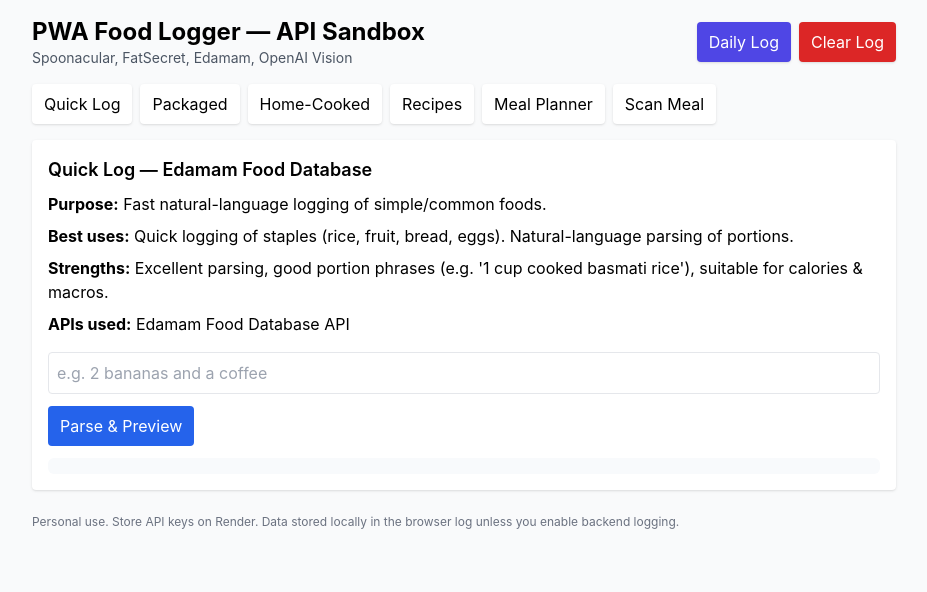
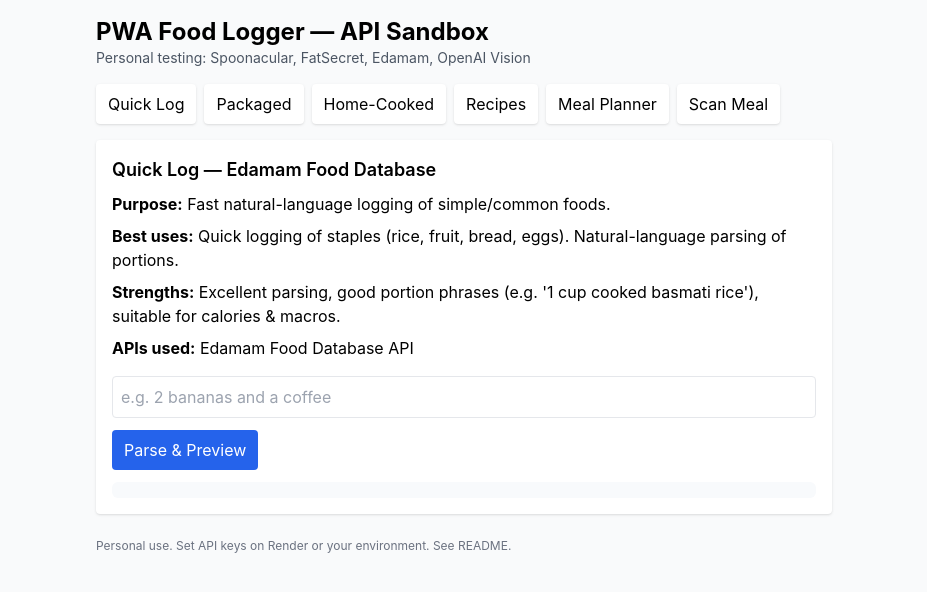
Before and after one commit to Andreupeak/pwa-food-logger, a website: page public/index.html in a window 1280 px wide. Shown: the whole page, without its empty margins (176-1103 px from the left). Drawn offline with nearby package versions, Linux system fonts and the light colour scheme.

Commit message:
Update index.html

```diff
--- a/public/index.html
+++ b/public/index.html
@@ -9,16 +9,10 @@
   <link rel="stylesheet" href="/styles.css">
 </head>
 <body class="bg-gray-50 min-h-screen">
-  <div class="max-w-4xl mx-auto p-4">
-    <header class="mb-4 flex items-center justify-between">
-      <div>
-        <h1 class="text-2xl font-bold">PWA Food Logger — API Sandbox</h1>
-        <p class="text-sm text-gray-600">Spoonacular, FatSecret, Edamam, OpenAI Vision</p>
-      </div>
-      <div class="flex gap-2 items-center">
-        <button id="open-log" class="px-3 py-2 bg-indigo-600 text-white rounded shadow">Daily Log</button>
-        <button id="clear-log" class="px-3 py-2 bg-red-600 text-white rounded shadow">Clear Log</button>
-      </div>
+  <div class="max-w-3xl mx-auto p-4">
+    <header class="mb-4">
+      <h1 class="text-2xl font-bold">PWA Food Logger — API Sandbox</h1>
+      <p class="text-sm text-gray-600">Personal testing: Spoonacular, FatSecret, Edamam, OpenAI Vision</p>
     </header>
 
     <nav class="flex gap-2 mb-4 flex-wrap">
@@ -30,22 +24,11 @@
       <button data-tab="vision" class="tab-btn px-3 py-2 bg-white rounded shadow">Scan Meal</button>
     </nav>
 
-    <main id="tab-content" class="bg-white p-4 rounded shadow min-h-[320px]"></main>
+    <main id="tab-content" class="bg-white p-4 rounded shadow"></main>
 
     <footer class="mt-6 text-xs text-gray-500">
-      Personal use. Store API keys on Render. Data stored locally in the browser log unless you enable backend logging.
+      Personal use. Set API keys on Render or your environment. See README.
     </footer>
-  </div>
-
-  <div id="log-modal" class="fixed inset-0 bg-black/40 hidden items-center justify-center">
-    <div class="bg-white rounded shadow-xl w-full max-w-2xl p-4">
-      <div class="flex items-center justify-between mb-3">
-        <h2 class="text-lg font-semibold">Daily Log</h2>
-        <button id="close-log" class="text-sm text-gray-600">Close</button>
-      </div>
-      <div id="log-list" class="space-y-2 max-h-[60vh] overflow-auto"></div>
-      <div class="mt-3 text-sm text-gray-600">Entries are saved to your device (localStorage).</div>
-    </div>
   </div>
 
   <script type="module" src="/app.js"></script>
```
